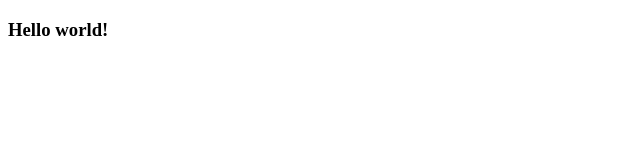
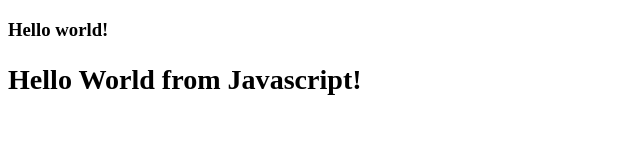
Before and after one commit to therealgeekfruit/namaste-react, a plain HTML site: page index.html in a window 1280 px wide. Shown: the whole page, without its empty margins (0-640 px from the left). Drawn offline with Linux system fonts and the light colour scheme.

Commit message:
hello world from JS

```diff
--- a/index.html
+++ b/index.html
@@ -6,6 +6,12 @@
     <title>Document</title>
   </head>
   <body>
-    <h3>Hello world!</h3>
+    <h3 id="root">Hello world!</h3>
+    <script>
+      const rootElement = document.querySelector("#root");
+      const helloWorldComponent = document.createElement("h2");
+      helloWorldComponent.innerText = "Hello World from Javascript!";
+      rootElement.appendChild(helloWorldComponent);
+    </script>
   </body>
 </html>
```
